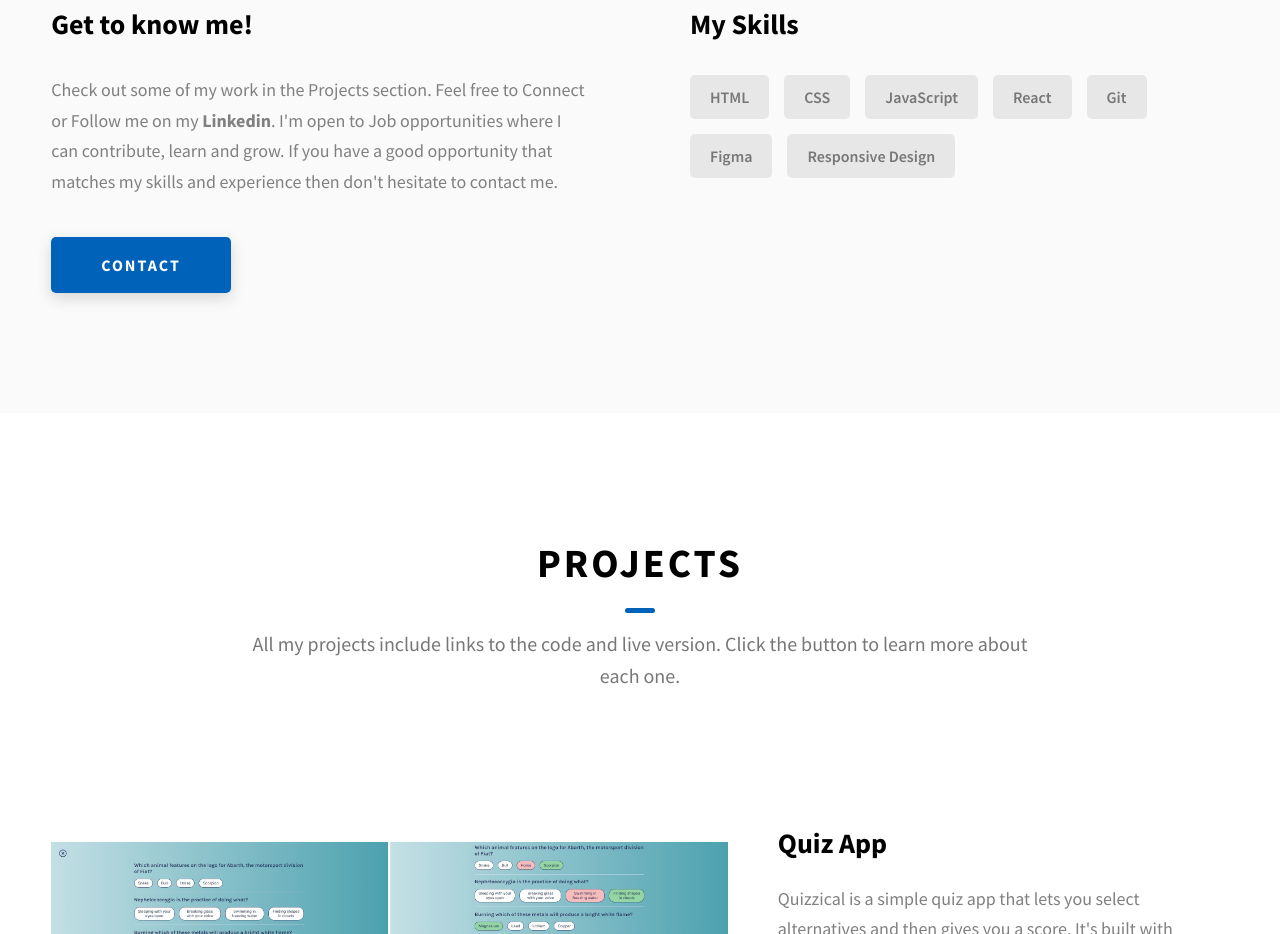
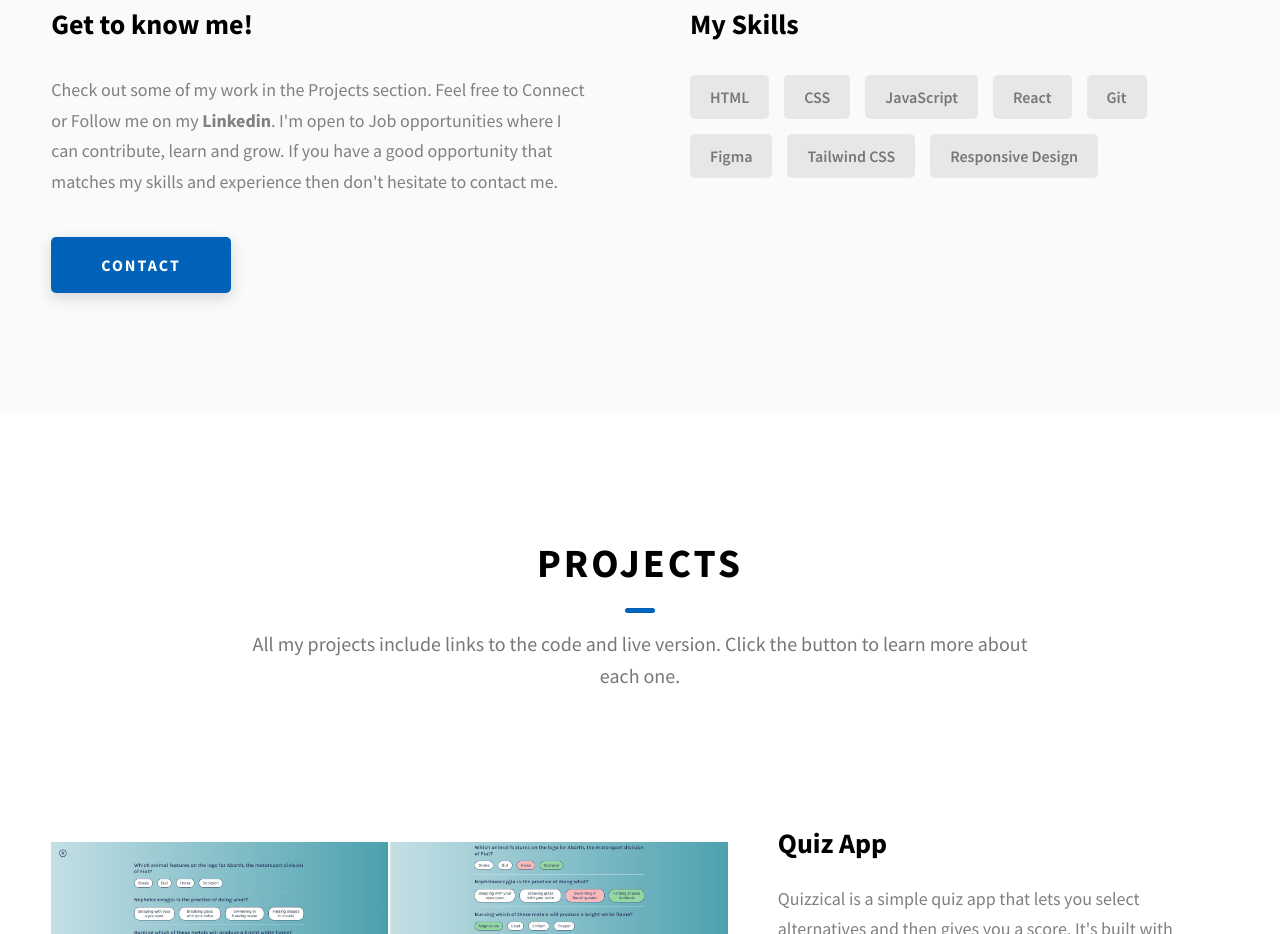
Before and after one commit to iashaff/Portfolio, a website built with Vite: page index.html in a window 1280 px wide. Shown: the part 1166-2100 px from the top of the page. Built offline with nearby package versions, Linux system fonts and the light colour scheme; files whose address does not match are found by name.

Commit message:
Added skills

```diff
--- a/index.html
+++ b/index.html
@@ -160,6 +160,7 @@
               <div class="skills__skill">React</div>
               <div class="skills__skill">Git</div>
               <div class="skills__skill">Figma</div>
+              <div class="skills__skill">Tailwind CSS</div>
               <div class="skills__skill">Responsive Design</div>
             </div>
           </div>
```
